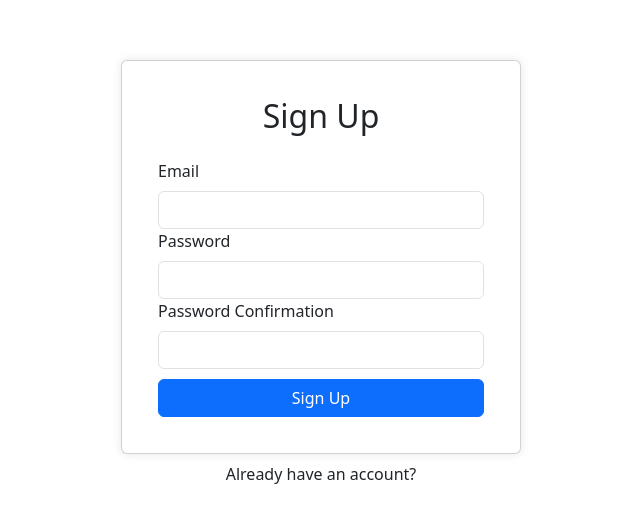
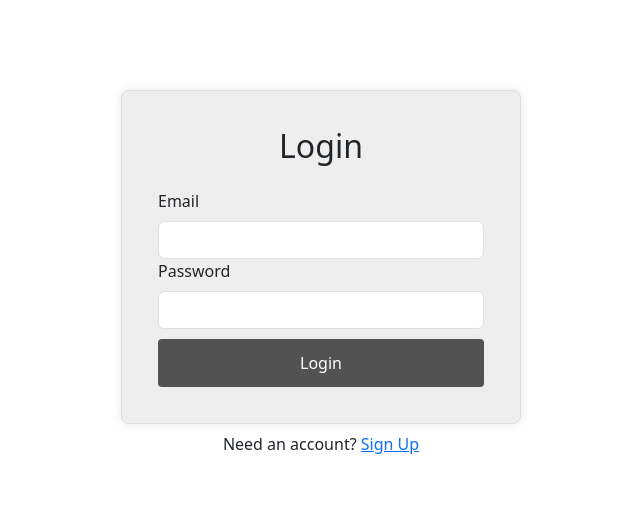
Before and after one commit to kanishprabakaran/Query-Validator, a React (Create React App) app: page /login in a window 1280 px wide. Shown: the part 127-650 px from the top of the page, without its empty margins (319-959 px from the left). Built offline with nearby package versions, Linux system fonts and the light colour scheme; no server answers.

Commit message:
login/signup done

```diff
--- a/src/components/App.js
+++ b/src/components/App.js
@@ -1,21 +1,33 @@
 import React from "react";
 import Signup from "./signUp";
-// import Login from "./Login";
-// import Home from './Home';
-// import { BrowserRouter as Router } from "react-router-dom";
-// import { Routes, Route } from "react-router-dom";
+import { AuthProvider } from "../contexts/AuthContext";
+// import { BrowserRouter as Router, Route, Routes } from "react-router-dom";
 import { Container } from "react-bootstrap";
+import Dashboard from "./Dashboard"; // Assuming you have a Dashboard component
+import Login from "./Login";
+import { BrowserRouter as Router, Route, Routes } from "react-router-dom";
+
+
 function App() {
   return (
+    <Router>
+      <AuthProvider>
         <Container
           className="d-flex align-items-center justify-content-center"
           style={{ minHeight: "100vh" }}
         >
           <div className="w-100" style={{ maxWidth: "400px" }}>
-        <Signup />
+            <Routes>
+              <Route path="/" element={<Dashboard />} />
+              <Route path="/login" element={<Login />} />
+              <Route path="/signup" element={<Signup />} />
+              {/* Assuming Signout is handled differently, not as a route */}
+            </Routes>
           </div>
         </Container>
+      </AuthProvider>
+    </Router>
+  );
+}
 
-  )
-}
 export default App;
--- /dev/null
+++ b/src/components/Dashboard.js
@@ -0,0 +1,41 @@
+import React, { useState } from "react"
+import { Card, Button, Alert } from "react-bootstrap"
+import { useAuth } from "../contexts/AuthContext"
+import { Link, useNavigate } from "react-router-dom"
+
+export default function Dashboard() {
+  const [error, setError] = useState("")
+  const { currentUser, logout } = useAuth()
+  const navigate = useNavigate();
+
+  async function handleLogout() {
+    setError("")
+
+    try {
+      await logout()
+      navigate("/login");
+    } catch {
+      setError("Failed to log out")
+    }
+  }
+
+  return (
+    <>
+      <Card>
+        <Card.Body>
+          <h2 className="text-center mb-4">Profile</h2>
+          {error && <Alert variant="danger">{error}</Alert>}
+          <strong>Email:</strong> {currentUser.email}
+          {/* <Link to="/update-profile" className="btn btn-primary w-100 mt-3">
+            Update Profile
+          </Link> */}
+        </Card.Body>
+      </Card>
+      <div className="w-100 text-center mt-2">
+        <Button variant="link" onClick={handleLogout}>
+          Log Out
+        </Button>
+      </div>
+    </>
+  )
+}
--- a/src/components/Login.js
+++ b/src/components/Login.js
@@ -1,7 +1,57 @@
+import React, { useRef, useState } from "react";
+import { Form, Button, Card, Alert } from "react-bootstrap";
+import "./Signup.css";
+import { useAuth } from "../contexts/AuthContext";
+import { Link,useNavigate } from 'react-router-dom';
+
 export default function Login() {
-    return (
-      <>
-        <h1>Sign in</h1>
-      </>
-    );
+  const emailRef = useRef();
+  const passwordRef = useRef();
+  const { login } = useAuth();
+  const [error, setError] = useState('');
+  const [loading, setLoading] = useState(false);
+  const navigate = useNavigate();
+
+async function handleSubmit(e) {
+    e.preventDefault();
+
+    try {
+      setError('');
+      setLoading(true);
+      await login(emailRef.current.value, passwordRef.current.value);
+      navigate("/");
+    } catch (error) {
+      console.error("Signin failed:", error); // Log the error for debugging
+      setError("Failed to Sign In. Error: " + error.message);
+    }
+
+    setLoading(false);
   }
+  return (
+    <>
+      <Card className="Signup-card">
+        <Card.Body>
+          <h2 className="text-center mb-4">Login</h2>
+          {error && <Alert variant="danger">{error}</Alert>}
+          <Form onSubmit={handleSubmit}>
+            <Form.Group id="email">
+              <Form.Label>Email</Form.Label>
+              <Form.Control type="email" ref={emailRef} required />
+            </Form.Group>
+            <Form.Group id="password">
+              <Form.Label>Password</Form.Label>
+              <Form.Control type="password" ref={passwordRef} required />
+            </Form.Group>
+
+            <Button disabled={loading} className="w-100 Signup-button" type="submit">
+              Login
+            </Button>
+          </Form>
+        </Card.Body>
+      </Card>
+      <div className="w-100 text-center mt-2">
+      Need an account? <Link to="/signup">Sign Up</Link>
+      </div>
+    </>
+  );
+}
--- a/src/components/Signup.css
+++ b/src/components/Signup.css
@@ -1,30 +1,30 @@
-.signup-card {
-    background-color: #f5f5f5;
-    border: 1px solid #ddd;
-    border-radius: 8px;
-    padding: 20px;
-    box-shadow: 0 0 10px rgba(0, 0, 0, 0.1);
-    max-width: 400px;
-    margin: 0 auto;
+.Signup-card {
+    background-color: #eeeeee !important;
+    border: 1px solid #ddd !important;
+    border-radius: 8px !important;
+    padding: 20px !important;
+    box-shadow: 0 0 10px rgba(0, 0, 0, 0.1) !important;
+    max-width: 400px !important;
+    margin: 0 auto !important;
 }
 
-.signup-button {
-    background-color: #38b1da;
-    color: white;
-    border: none;
-    padding: 12px 20px;
-    text-align: center;
-    text-decoration: none;
-    display: inline-block;
-    font-size: 16px;
-    margin-top: 10px;
-    cursor: pointer;
-    border-radius: 4px;
-    transition: background-color 0.3s;
+.Signup-button {
+    background-color: #535252 !important;
+    color: white !important;
+    border: none !important;
+    padding: 12px 20px !important;
+    text-align: center !important;
+    text-decoration: none !important;
+    display: inline-block !important;
+    font-size: 16px !important;
+    margin-top: 10px !important;
+    cursor: pointer !important;
+    border-radius: 4px !important;
+    transition: background-color 0.3s !important;
 }
 
-.signup-button:hover {
-    background-color: #45a049;
+.Signup-button:hover {
+    background-color: #228a27 !important;
 }
 
 /* Additional styles can be added as per your design preferences */
--- a/src/components/signUp.js
+++ b/src/components/signUp.js
@@ -1,18 +1,44 @@
-import React, { useRef } from "react";
-import { Form, Button, Card } from "react-bootstrap";
-import "./Signup.css"; // Import your custom CSS for styling
+import React, { useRef, useState } from "react";
+import "./Signup.css";
+import { Form, Button, Card, Alert } from "react-bootstrap";
+import { useAuth } from "../contexts/AuthContext";
+import { Link,useNavigate } from 'react-router-dom';
 
 export default function Signup() {
   const emailRef = useRef();
   const passwordRef = useRef();
   const passwordConfirmRef = useRef();
+  const { signup } = useAuth();
+  const [error, setError] = useState('');
+  const [loading, setLoading] = useState(false);
+  const navigate = useNavigate();
 
+async function handleSubmit(e) {
+    e.preventDefault();
+
+    if (passwordRef.current.value !== passwordConfirmRef.current.value) {
+      return setError("Passwords do not match");
+    }
+
+    try {
+      setError('');
+      setLoading(true);
+      await signup(emailRef.current.value, passwordRef.current.value);
+      navigate("/");
+    } catch (error) {
+      console.error("Signup failed:", error); // Log the error for debugging
+      setError("Failed to create an account. Error: " + error.message);
+    }
+
+    setLoading(false);
+  }
   return (
     <>
-            <Card className="signup-card">
+      <Card className="Signup-card">
         <Card.Body>
           <h2 className="text-center mb-4">Sign Up</h2>
-                    <Form>
+          {error && <Alert variant="danger">{error}</Alert>}
+          <Form onSubmit={handleSubmit}>
             <Form.Group id="email">
               <Form.Label>Email</Form.Label>
               <Form.Control type="email" ref={emailRef} required />
@@ -25,14 +51,14 @@ export default function Signup() {
               <Form.Label>Password Confirmation</Form.Label>
               <Form.Control type="password" ref={passwordConfirmRef} required />
             </Form.Group>
-                        <Button className="w-100 signup-button" type="submit">
+            <Button disabled={loading} className="w-100 Signup-button" type="submit">
               Sign Up
             </Button>
           </Form>
         </Card.Body>
       </Card>
       <div className="w-100 text-center mt-2">
-                Already have an account?
+      Already have an account? <Link to="/login">Log In</Link>
       </div>
     </>
   );
--- /dev/null
+++ b/src/contexts/AuthContext.js
@@ -0,0 +1,100 @@
+import React, { useContext, useState, useEffect } from "react";
+import { createUserWithEmailAndPassword } from "firebase/auth";
+import { signInWithEmailAndPassword, signOut } from "firebase/auth";
+import { auth } from "../firebase";
+
+const AuthContext = React.createContext();
+
+export function useAuth() {
+  return useContext(AuthContext);
+}
+
+export function AuthProvider({ children }) {
+  const [currentUser, setCurrentUser] = useState();
+//   const [loading, setLoading] = useState(true);
+
+//   function signup(email, password) {
+//     return auth.createUserWithEmailAndPassword(email, password)
+//       .then((userCredential) => {
+//         console.log("User signed up:", userCredential);
+//         return userCredential;
+//       })
+//       .catch((error) => {
+//         console.error("Signup error:", error);
+//         throw error;
+//       });
+//   }
+function signup(email, password) {
+  // Use createUserWithEmailAndPassword with the auth instance
+  return createUserWithEmailAndPassword(auth, email, password)
+    .then((userCredential) => {
+      console.log("User signed up:", userCredential);
+      return userCredential;
+    })
+    .catch((error) => {
+      console.error("Signup error:", error);
+      throw error;
+    });
+}
+
+
+function login(email, password) {
+  return signInWithEmailAndPassword(auth, email, password)
+    .then((userCredential) => {
+      console.log("User logged in:", userCredential);
+      return userCredential;
+    })
+    .catch((error) => {
+      console.error("Login error:", error);
+      throw error;
+    });
+}
+
+function logout() {
+  return signOut(auth)
+    .then(() => {
+      console.log("User logged out");
+    })
+    .catch((error) => {
+      console.error("Logout error:", error);
+      throw error;
+    });
+}
+
+//   function resetPassword(email) {
+//     return auth.sendPasswordResetEmail(email);
+//   }
+
+//   function updateEmail(email) {
+//     return currentUser.updateEmail(email);
+//   }
+
+//   function updatePassword(password) {
+//     return currentUser.updatePassword(password);
+//   }
+
+  useEffect(() => {
+    const unsubscribe = auth.onAuthStateChanged(user => {
+      setCurrentUser(user);
+    //   setLoading(false);
+    });
+
+    return unsubscribe;
+  }, []);
+
+  const value = {
+    currentUser,
+    login,
+    signup,
+    logout
+    // resetPassword,
+    // updateEmail,
+    // updatePassword
+  };
+
+  return (
+    <AuthContext.Provider value={value}>
+      {children}
+    </AuthContext.Provider>
+  );
+}
--- a/src/firebase.js
+++ b/src/firebase.js
@@ -1,21 +1,21 @@
-import firebase from 'firebase/app';
-import 'firebase/auth';
-import 'firebase/firestore';
+// Import the functions you need from the SDKs you need
+import { initializeApp } from "firebase/app";
+// import { createUserWithEmailAndPassword } from "firebase/auth";
+import { getAuth } from "firebase/auth";
 
-// Your Firebase configuration
-const app = firebase.initializeApp({
-    apiKey: 'AIzaSyAyuQxiX9dqBPLoaHgZ9MCFwkXmq4JTCXI',
-    authDomain: 'query-validator-cf9b7.firebaseapp.com',
-    projectId: 'query-validator-cf9b7',
-    storageBucket: 'query-validator-cf9b7.appspot.com',
-    messagingSenderId: '431109036182',
-    appId: '1:431109036182:web:a840217b26708a708f0ab7'
-});
+// Your web app's Firebase configuration
+const firebaseConfig = {
+  apiKey: "AIzaSyAyuQxiX9dqBPLoaHgZ9MCFwkXmq4JTCXI",
+  authDomain: "query-validator-cf9b7.firebaseapp.com",
+  projectId: "query-validator-cf9b7",
+  storageBucket: "query-validator-cf9b7.appspot.com",
+  messagingSenderId: "431109036182",
+  appId: "1:431109036182:web:a840217b26708a708f0ab7"
+};
 
 // Initialize Firebase
-// firebase.initializeApp(firebaseConfig);
+const app = initializeApp(firebaseConfig);
 
 // Export Firebase services
-// export const firestore = firebase.firestore();
-export const auth = app.auth();
+export const auth = getAuth(app);
 export default app;
--- a/src/index.js
+++ b/src/index.js
@@ -1,5 +1,5 @@
 import React from 'react';
-import ReactDOM from 'react-dom/client';
+import ReactDOM from 'react-dom';
 import App from './components/App';
 import 'bootstrap/dist/css/bootstrap.min.css';
 
@@ -8,5 +8,6 @@ const root = ReactDOM.createRoot(document.getElementById('root'));
 root.render(
   <React.StrictMode>
     <App />
-  </React.StrictMode>
+  </React.StrictMode>,
+  document.getElementById("root")
 );
```
Lines whose indentation alone changed are shown as unchanged.
